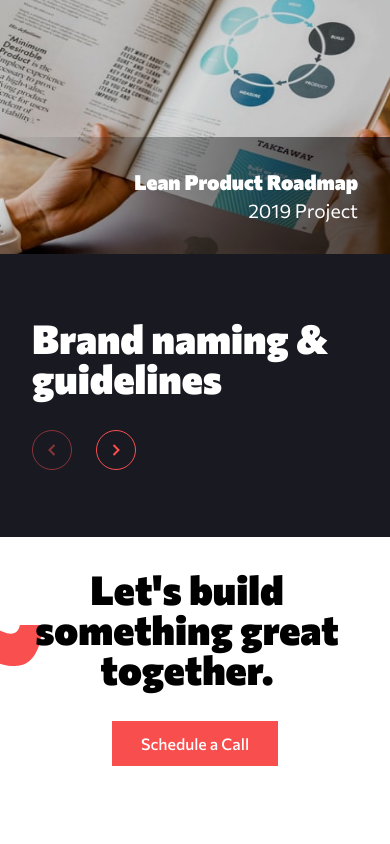
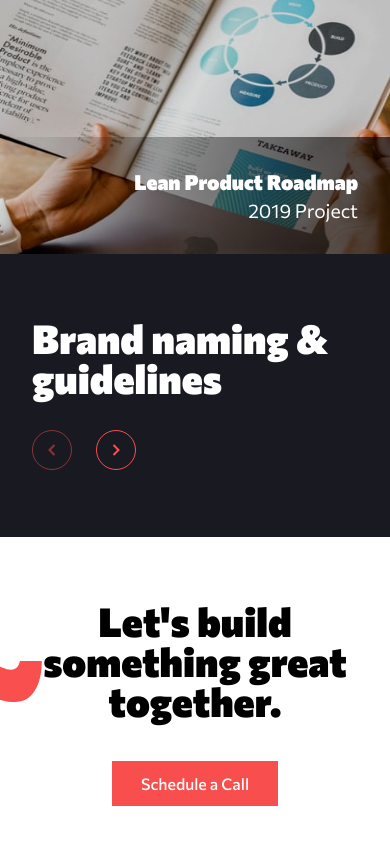
Before and after one commit to naveen-27/creative-agency, a React (Create React App) app: page / in a window 390 px wide. Shown: the part 1533-2377 px from the top of the page. Before the commit the page ends 2331 px from the top, so only its background shows below. Built offline with nearby package versions, Linux system fonts and the light colour scheme.

Commit message:
Increased padding to maintain consistency

```diff
--- a/src/styles/Footer.module.css
+++ b/src/styles/Footer.module.css
@@ -19,21 +19,15 @@
   margin-right: 1rem;
 }
 
-@media (max-width: 900px) {
-  .Wave {
-    transform: scale(0.75) translate(-50%, -50%);
-  }
-}
-
 @media (max-width: 750px) {
   .Footer {
     flex-direction: column;
-    padding: 2rem;
+    padding: 4rem 2rem;
   }
 
   .Footer > h3 {
     width: 100%;
-    padding: 0 0 2rem 0;
+    margin: 0 0 2.5rem 0;
     text-align: center;
   }
 
```
